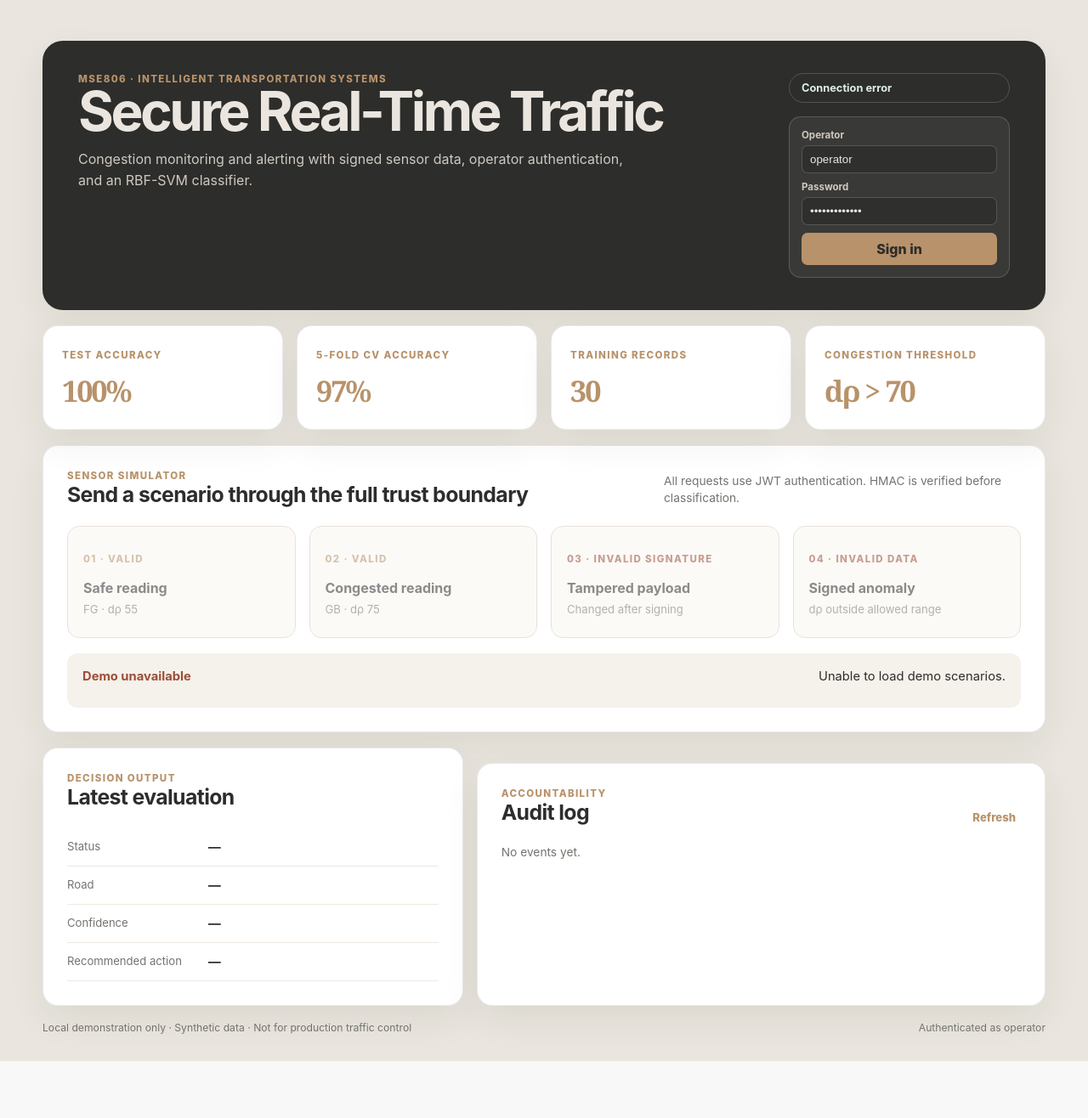
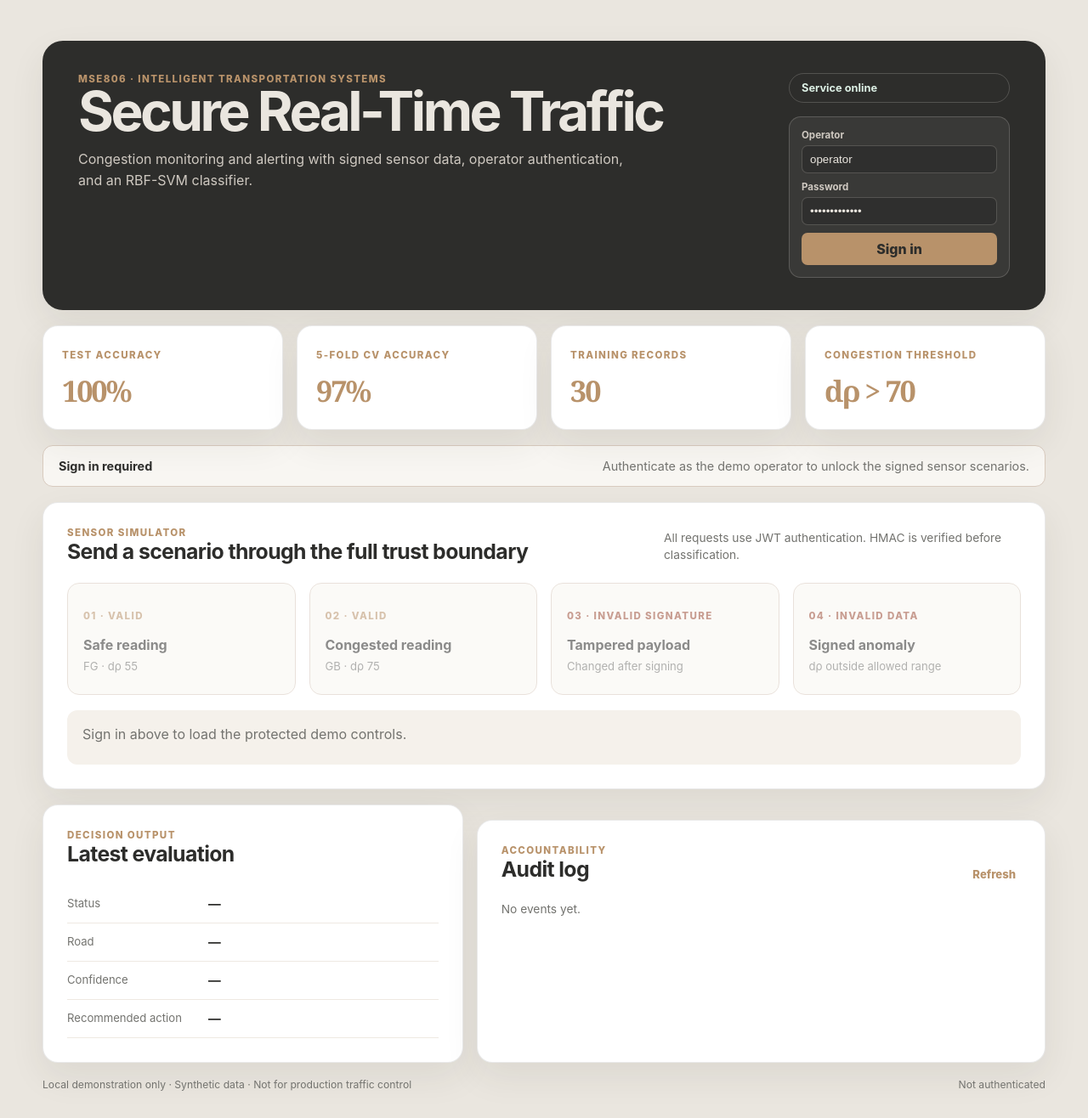
Before and after one commit to tomieNZ/traffic-congestion-demo, a Flask app: page / in a window 1280 px wide. Shown: the whole page at 85% size. Before the commit the page ends 1249 px from the top, so only its background shows below. Run offline with Flask 3, Linux system fonts and the light colour scheme.

Commit message:
Fix persistent login and interactive dashboard flow

```diff
--- a/static/app.js
+++ b/static/app.js
@@ -1,19 +1,62 @@
 /*
- * The Dashboard intentionally keeps its client code small.  It does not know
+ * The Dashboard intentionally keeps its client code small. It does not know
  * the HMAC secret: the API supplies pre-signed demo payloads, and this page
- * submits them exactly as a sensor client would.  That makes the tampered case
+ * submits them exactly as a sensor client would. That makes the tampered case
  * a genuine signature failure instead of a front-end-only simulation.
  */
 
-let accessToken = null;
+const TOKEN_STORAGE_KEY = "traffic-demo.access-token";
+const USER_STORAGE_KEY = "traffic-demo.operator";
+
+/*
+ * localStorage is used here because this is a classroom demonstration and the
+ * requested behaviour is to survive a page refresh. A production application
+ * should use a Secure, HttpOnly, SameSite cookie instead of exposing a JWT to
+ * JavaScript storage.
+ */
+function readStoredSession() {
+  try {
+    return {
+      token: window.localStorage.getItem(TOKEN_STORAGE_KEY),
+      username: window.localStorage.getItem(USER_STORAGE_KEY) || "operator",
+    };
+  } catch (_error) {
+    return { token: null, username: "operator" };
+  }
+}
+
+function storeSession(username, token) {
+  try {
+    window.localStorage.setItem(TOKEN_STORAGE_KEY, token);
+    window.localStorage.setItem(USER_STORAGE_KEY, username);
+  } catch (_error) {
+    /* The in-memory token still allows the current page to operate. */
+  }
+}
+
+function clearStoredSession() {
+  try {
+    window.localStorage.removeItem(TOKEN_STORAGE_KEY);
+    window.localStorage.removeItem(USER_STORAGE_KEY);
+  } catch (_error) {
+    /* Storage may be unavailable in a restricted browser context. */
+  }
+}
+
+const storedSession = readStoredSession();
+let accessToken = storedSession.token;
+let operatorName = storedSession.username;
 let scenarios = {};
 
 const elements = {
   serviceStatus: document.querySelector("#service-status"),
   authStatus: document.querySelector("#auth-status"),
+  sessionBanner: document.querySelector("#session-banner"),
   result: document.querySelector("#result"),
   latestDecision: document.querySelector("#latest-decision"),
   auditList: document.querySelector("#audit-list"),
+  loginForm: document.querySelector("#login-form"),
+  loginSubmit: document.querySelector("#login-submit"),
 };
 
 async function requestJson(path, options = {}) {
@@ -45,6 +88,42 @@ function renderHealth(health) {
   setMetric("#metric-cv", formatPercent(health.model_metrics.five_fold_cv_accuracy));
   setMetric("#metric-records", health.model_metrics.training_records);
   setMetric("#metric-threshold", `dρ > ${health.congestion_threshold}`);
+}
+
+function setSessionBanner(state, title, message) {
+  elements.sessionBanner.dataset.state = state;
+  elements.sessionBanner.querySelector("strong").textContent = title;
+  elements.sessionBanner.querySelector("span").textContent = message;
+}
+
+function renderSignedOutState(
+  title = "Sign in required",
+  message = "Authenticate as the demo operator to unlock the signed sensor scenarios."
+) {
+  elements.authStatus.textContent = "Not authenticated";
+  setSessionBanner("signed-out", title, message);
+  document.body.classList.remove("dashboard-ready");
+  document.querySelectorAll("[data-scenario]").forEach((button) => {
+    button.disabled = true;
+    button.classList.remove("is-ready", "is-selected");
+    button.setAttribute("aria-disabled", "true");
+    button.setAttribute("aria-pressed", "false");
+  });
+}
+
+function renderDashboardReady() {
+  elements.authStatus.textContent = `Authenticated as ${operatorName}`;
+  setSessionBanner(
+    "ready",
+    "Dashboard ready",
+    "Signed in successfully. Choose a scenario to send a signed sensor reading."
+  );
+  document.body.classList.add("dashboard-ready");
+  elements.result.innerHTML = `
+    <div class="result-success">
+      <strong>Login successful</strong>
+      <span>Protected scenario controls are ready.</span>
+    </div>`;
 }
 
 function renderLatest(result) {
@@ -79,6 +158,14 @@ function renderResult(response) {
   renderLatest(payload);
 }
 
+function renderRequestError(error) {
+  elements.result.innerHTML = `
+    <div class="result-error">
+      <strong>Request failed</strong>
+      <span>${error.message || "The demo could not complete the request."}</span>
+    </div>`;
+}
+
 function renderHistory(events) {
   if (!events.length) {
     elements.auditList.innerHTML = '<p class="muted">No events yet.</p>';
@@ -98,29 +185,52 @@ function renderHistory(events) {
     .join("");
 }
 
+function handleProtectedFailure(response, fallbackMessage) {
+  if (response.status === 401) {
+    accessToken = null;
+    clearStoredSession();
+    renderSignedOutState(
+      "Session expired",
+      "Sign in again to continue using the protected demo controls."
+    );
+  }
+  throw new Error(response.payload.message || fallbackMessage);
+}
+
+async function fetchScenarios() {
+  const response = await requestJson("/api/v1/demo/scenarios");
+  if (!response.ok) {
+    handleProtectedFailure(response, "Unable to load signed demo scenarios.");
+  }
+  if (!response.payload.scenarios) {
+    throw new Error("The server returned no demo scenarios.");
+  }
+  scenarios = response.payload.scenarios;
+  return scenarios;
+}
+
 async function refreshHistory() {
   const response = await requestJson("/api/v1/traffic/history?limit=20");
-  if (response.ok) {
-    renderHistory(response.payload.events);
+  if (!response.ok) {
+    handleProtectedFailure(response, "Unable to load the audit history.");
   }
+  renderHistory(response.payload.events || []);
 }
 
-async function runScenario(name) {
-  const scenario = scenarios[name];
-  if (!scenario) return;
-  elements.result.innerHTML = '<span class="result-placeholder">Sending reading…</span>';
-  const response = await requestJson("/api/v1/traffic/evaluate", {
-    method: "POST",
-    body: JSON.stringify(scenario.payload),
+function setScenarioButtonsBusy(isBusy) {
+  document.querySelectorAll("[data-scenario]").forEach((button) => {
+    button.disabled = isBusy || !accessToken || !scenarios[button.dataset.scenario];
   });
-  renderResult(response);
-  await refreshHistory();
 }
 
 function enableScenarioButtons() {
-  /* Mark buttons after binding so a manual re-login cannot duplicate handlers. */
+  /* Bind each button once so a session restore or re-login cannot duplicate handlers. */
   document.querySelectorAll("[data-scenario]").forEach((button) => {
-    button.disabled = false;
+    const hasScenario = Boolean(scenarios[button.dataset.scenario]);
+    button.disabled = !hasScenario || !accessToken;
+    button.classList.toggle("is-ready", hasScenario && Boolean(accessToken));
+    button.setAttribute("aria-disabled", String(button.disabled));
+    button.setAttribute("aria-pressed", "false");
     if (button.dataset.bound !== "true") {
       button.addEventListener("click", () => runScenario(button.dataset.scenario));
       button.dataset.bound = "true";
@@ -128,50 +238,142 @@ function enableScenarioButtons() {
   });
 }
 
+async function runScenario(name) {
+  if (!accessToken) {
+    renderSignedOutState();
+    return;
+  }
+
+  const selectedButton = document.querySelector(`[data-scenario="${name}"]`);
+  document.querySelectorAll("[data-scenario]").forEach((button) => {
+    const isSelected = button === selectedButton;
+    button.classList.toggle("is-selected", isSelected);
+    button.setAttribute("aria-pressed", String(isSelected));
+  });
+  elements.result.innerHTML = `<span class="result-placeholder">Preparing a fresh signed ${name} reading…</span>`;
+  setScenarioButtonsBusy(true);
+
+  try {
+    /*
+     * Fetch the payload immediately before evaluation. The server signs it
+     * with its current HMAC secret, so the browser never invents or reuses a
+     * signature that could be stale after a Render restart or redeploy.
+     */
+    const latestScenarios = await fetchScenarios();
+    const scenario = latestScenarios[name];
+    if (!scenario || !scenario.payload || !scenario.payload.signature) {
+      throw new Error("The selected scenario did not include a server signature.");
+    }
+
+    elements.result.innerHTML = `<span class="result-placeholder">Sending signed ${scenario.label.toLowerCase()}…</span>`;
+    const response = await requestJson("/api/v1/traffic/evaluate", {
+      method: "POST",
+      body: JSON.stringify(scenario.payload),
+    });
+    renderResult(response);
+    await refreshHistory();
+  } catch (error) {
+    renderRequestError(error);
+  } finally {
+    enableScenarioButtons();
+  }
+}
+
 async function login() {
-  /* The defaults are convenient for class demonstration, but the form also
-     permits operators to use credentials supplied through environment values. */
+  /* The form uses the Render environment credentials supplied by the operator. */
+  const username = document.querySelector("#login-username").value.trim();
+  const password = document.querySelector("#login-password").value;
+  elements.loginSubmit.disabled = true;
+  elements.loginSubmit.textContent = "Signing in…";
+
+  try {
     const response = await requestJson("/auth/login", {
       method: "POST",
-    body: JSON.stringify({
-      username: document.querySelector("#login-username").value,
-      password: document.querySelector("#login-password").value,
-    }),
+      body: JSON.stringify({ username, password }),
     });
     if (!response.ok) {
       elements.authStatus.textContent = "Authentication failed";
       throw new Error(response.payload.message || "Unable to authenticate.");
     }
-  accessToken = response.payload.access_token;
-  elements.authStatus.textContent = "Authenticated as operator";
+    if (!response.payload.access_token) {
+      throw new Error("The login response did not include an access token.");
     }
 
-async function initialise() {
-  const health = await requestJson("/health");
-  if (health.ok) renderHealth(health.payload);
+    accessToken = response.payload.access_token;
+    operatorName = username || "operator";
+    storeSession(operatorName, accessToken);
+    elements.authStatus.textContent = `Authenticated as ${operatorName}`;
+    setSessionBanner(
+      "ready",
+      "Login successful",
+      "Refreshing the dashboard and restoring the authenticated session…"
+    );
+  } finally {
+    elements.loginSubmit.disabled = false;
+    elements.loginSubmit.textContent = "Sign in";
+  }
+}
 
-  await login();
-  const scenarioResponse = await requestJson("/api/v1/demo/scenarios");
-  if (!scenarioResponse.ok) throw new Error("Unable to load demo scenarios.");
-  scenarios = scenarioResponse.payload.scenarios;
+async function loadAuthenticatedDashboard() {
+  setSessionBanner("loading", "Restoring session", "Checking the saved login and loading signed scenarios…");
+  await fetchScenarios();
   enableScenarioButtons();
   await refreshHistory();
+  renderDashboardReady();
 }
 
-document.querySelector("#refresh-history").addEventListener("click", refreshHistory);
-document.querySelector("#login-form").addEventListener("submit", async (event) => {
+elements.loginForm.addEventListener("submit", async (event) => {
   event.preventDefault();
   try {
     await login();
-    const scenarioResponse = await requestJson("/api/v1/demo/scenarios");
-    scenarios = scenarioResponse.payload.scenarios;
-    enableScenarioButtons();
-    await refreshHistory();
+    /* A full reload proves that the stored JWT, not an in-memory variable, restores the session. */
+    window.location.reload();
   } catch (error) {
+    setSessionBanner("error", "Sign-in failed", error.message);
     elements.result.innerHTML = `<div class="result-error"><strong>Sign-in failed</strong><span>${error.message}</span></div>`;
   }
 });
+
+document.querySelector("#refresh-history").addEventListener("click", async () => {
+  try {
+    await refreshHistory();
+    elements.result.innerHTML = `
+      <div class="result-success">
+        <strong>Audit log refreshed</strong>
+        <span>The latest protected events are now displayed.</span>
+      </div>`;
+  } catch (error) {
+    renderRequestError(error);
+  }
+});
+
+async function initialise() {
+  renderSignedOutState();
+  const health = await requestJson("/health");
+  if (health.ok) {
+    renderHealth(health.payload);
+  } else {
+    elements.serviceStatus.textContent = "Service unavailable";
+  }
+
+  if (!accessToken) {
+    elements.result.innerHTML = '<span class="result-placeholder">Sign in above to load the protected demo controls.</span>';
+    return;
+  }
+
+  try {
+    await loadAuthenticatedDashboard();
+  } catch (error) {
+    if (accessToken) {
+      elements.serviceStatus.textContent = "Connection error";
+      setSessionBanner("error", "Session could not be restored", error.message);
+      elements.result.innerHTML = `<div class="result-error"><strong>Dashboard unavailable</strong><span>${error.message}</span></div>`;
+    }
+  }
+}
+
 initialise().catch((error) => {
   elements.serviceStatus.textContent = "Connection error";
+  setSessionBanner("error", "Demo unavailable", error.message);
   elements.result.innerHTML = `<div class="result-error"><strong>Demo unavailable</strong><span>${error.message}</span></div>`;
 });
--- a/static/styles.css
+++ b/static/styles.css
@@ -169,6 +169,42 @@ h2 {
   letter-spacing: -0.06em;
 }
 
+.session-banner {
+  display: flex;
+  align-items: center;
+  justify-content: space-between;
+  gap: 18px;
+  margin: 18px 0;
+  padding: 15px 18px;
+  border: 1px solid #d8cabe;
+  border-radius: 12px;
+  background: #f8f6f2;
+  color: var(--muted);
+  font-size: 0.9rem;
+}
+
+.session-banner strong {
+  color: var(--ink);
+}
+
+.session-banner[data-state="ready"] {
+  border-color: rgba(45, 107, 83, 0.35);
+  background: #eef7f1;
+}
+
+.session-banner[data-state="ready"] strong {
+  color: var(--success);
+}
+
+.session-banner[data-state="error"] {
+  border-color: rgba(156, 78, 56, 0.35);
+  background: #fbefeb;
+}
+
+.session-banner[data-state="error"] strong {
+  color: var(--danger);
+}
+
 .panel {
   padding: 28px;
 }
@@ -208,6 +244,16 @@ h2 {
   text-align: left;
   cursor: pointer;
   transition: transform 160ms ease, border-color 160ms ease, box-shadow 160ms ease;
+}
+
+.scenario-button.is-ready {
+  border-color: #c7a27f;
+  background: #fffdf9;
+}
+
+.scenario-button.is-selected {
+  border-color: var(--accent);
+  box-shadow: 0 8px 20px rgba(184, 146, 106, 0.2);
 }
 
 .scenario-button:hover:not(:disabled),
@@ -362,7 +408,8 @@ h2 {
 
   .hero,
   .panel-heading,
-  .footer {
+  .footer,
+  .session-banner {
     align-items: flex-start;
     flex-direction: column;
   }
--- a/templates/index.html
+++ b/templates/index.html
@@ -28,7 +28,7 @@
               <span>Password</span>
               <input id="login-password" type="password" value="demo-password" autocomplete="current-password" />
             </label>
-            <button type="submit">Sign in</button>
+            <button id="login-submit" type="submit">Sign in</button>
           </form>
         </div>
       </header>
@@ -50,6 +50,11 @@
           <span class="metric-label">Congestion threshold</span>
           <strong id="metric-threshold">—</strong>
         </article>
+      </section>
+
+      <section class="session-banner" id="session-banner" data-state="signed-out" role="status" aria-live="polite">
+        <strong>Sign in required</strong>
+        <span>Authenticate as the demo operator to unlock the signed sensor scenarios.</span>
       </section>
 
       <section class="panel">
```
Lines whose indentation alone changed are shown as unchanged.
